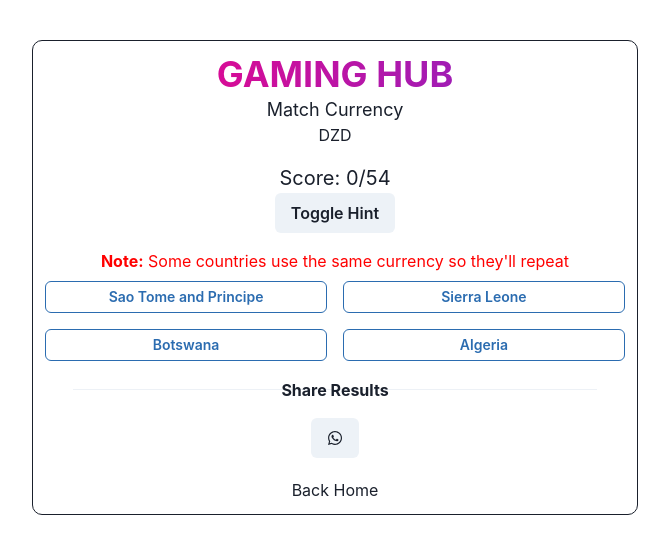
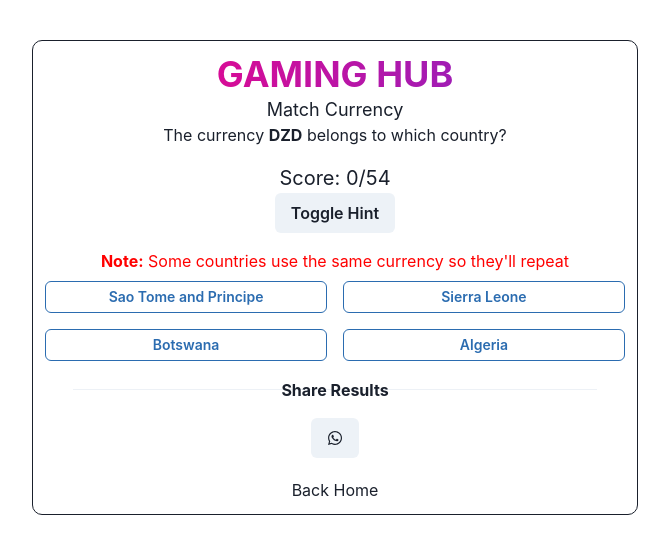
Before and after one commit to clinton-mwachia/react-games, a React (Vite) app: page /match-currency in a window 1280 px wide. Shown: the top 554 px of the page, without its empty margins (305-974 px from the left). Built offline with nearby package versions, Linux system fonts and the light colour scheme.

Commit message:
added match currencies component

```diff
--- a/src/views/match-currencies/MatchCurrencies.jsx
+++ b/src/views/match-currencies/MatchCurrencies.jsx
@@ -102,7 +102,10 @@ const MatchCurrencies = () => {
       {!gameOver ? (
         <Box>
           <Center>
-            <Text>{currencies[questionIndex].code}</Text>
+            <Text>
+              The currency <b>{currencies[questionIndex].code}</b> belongs to
+              which country?
+            </Text>
           </Center>
           <Text fontSize="xl" mt={4}>
             Score: {score}/{currencies.length}
```
